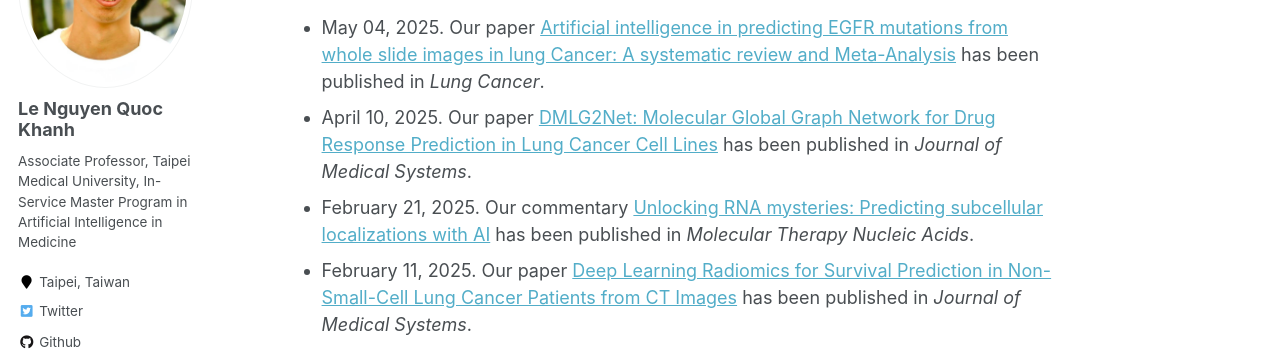
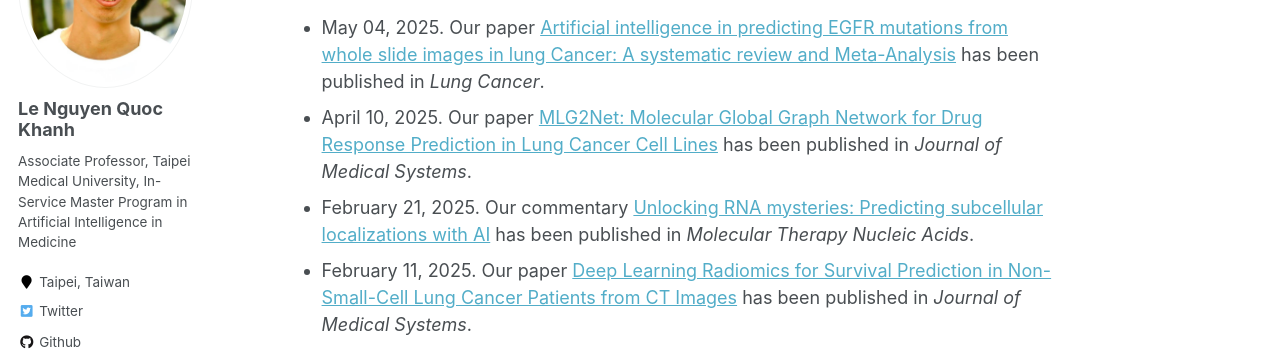
Before and after one commit to khanhlee/khanhlee.github.io, a Jekyll site: the page built from _pages/about.md, in a window 1280 px wide and 900 px high, scrolled down 393 px. Shown: the part 153-503 px from the top of the window. Built offline with Jekyll 4.4.1, drawn with Linux system fonts in a browser that asks for light colours; some web fonts are replaced.

Commit message:
Update about.md

```diff
--- a/_pages/about.md
+++ b/_pages/about.md
@@ -14,7 +14,7 @@ redirect_from:
 
 # Recent News
 * May 04, 2025. Our paper [Artificial intelligence in predicting EGFR mutations from whole slide images in lung Cancer: A systematic review and Meta-Analysis](https://doi.org/10.1016/j.lungcan.2025.108577) has been published in <i>Lung Cancer</i>.
-* April 10, 2025. Our paper [DMLG2Net: Molecular Global Graph Network for Drug Response Prediction in Lung Cancer Cell Lines](https://doi.org/10.1007/s10916-025-02182-3) has been published in <i>Journal of Medical Systems</i>.
+* April 10, 2025. Our paper [MLG2Net: Molecular Global Graph Network for Drug Response Prediction in Lung Cancer Cell Lines](https://doi.org/10.1007/s10916-025-02182-3) has been published in <i>Journal of Medical Systems</i>.
 * February 21, 2025. Our commentary [Unlocking RNA mysteries: Predicting subcellular localizations with AI](https://doi.org/10.1016/j.omtn.2025.102481) has been published in <i>Molecular Therapy Nucleic Acids</i>.
 * February 11, 2025. Our paper [Deep Learning Radiomics for Survival Prediction in Non-Small-Cell Lung Cancer Patients from CT Images](https://doi.org/10.1007/s10916-025-02156-5) has been published in <i>Journal of Medical Systems</i>.
 * January 20, 2025. Our paper [An in-depth review of AI-powered advancements in cancer drug discovery](https://doi.org/10.1016/j.bbadis.2025.167680) has been published in <i>Biochimica et Biophysica Acta (BBA) - Molecular Basis of Disease</i>.
```
